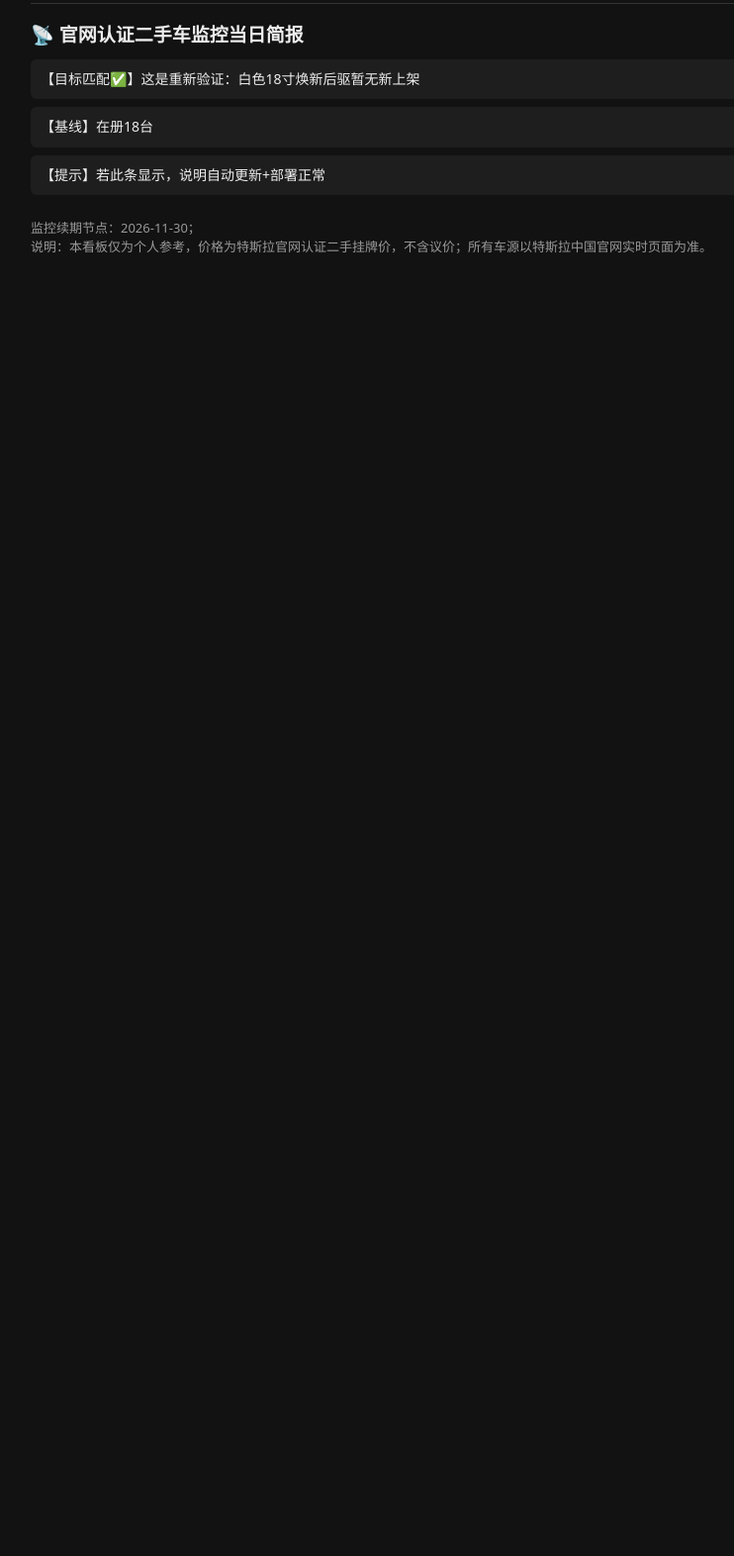
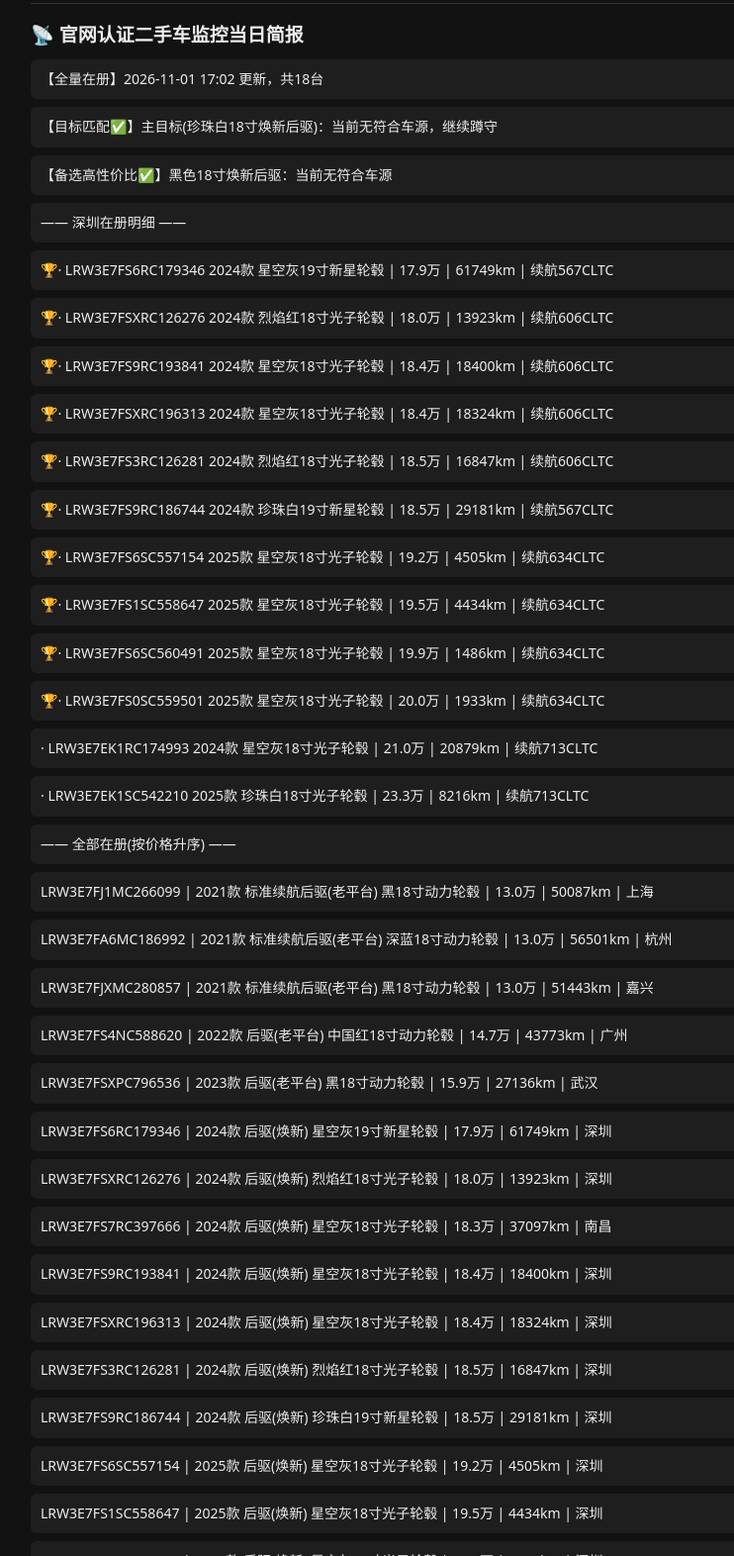
Before and after one commit to LZQ-98/tesla-m3-used-monitor, a plain HTML site: page index.html in a window 1280 px wide. Shown: the part 1228-2800 px from the top of the page at 99% size, without its empty margins (225-967 px from the left). Before the commit the page ends 1504 px from the top, so only its background shows below. Drawn offline with Linux system fonts and the light colour scheme.

Commit message:
auto: update 2026-11-01 17:02:51

```diff
--- a/index.html
+++ b/index.html
@@ -118,7 +118,7 @@
 <body>
     <div class="header">
         <h1>🏁 Model3 特斯拉认证二手车 性价比看板</h1>
-        <div class="update-time">最近更新：2026-11-01 16:20:00</div>
+        <div class="update-time">最近更新：2026-11-01 17:02:51</div>
     </div>
 
     <div class="tip-box">
@@ -179,9 +179,41 @@
     <!-- 每日监控数据区域 -->
     <div class="monitor-area">
         <h2>📡 官网认证二手车监控当日简报</h2>
-        <div class="log-item">【目标匹配✅】这是重新验证：白色18寸焕新后驱暂无新上架</div>
-<div class="log-item">【基线】在册18台</div>
-<div class="log-item">【提示】若此条显示，说明自动更新+部署正常</div>
+        <div class="log-item">【全量在册】2026-11-01 17:02 更新，共18台</div>
+<div class="log-item">【目标匹配✅】主目标(珍珠白18寸焕新后驱)：当前无符合车源，继续蹲守</div>
+<div class="log-item">【备选高性价比✅】黑色18寸焕新后驱：当前无符合车源</div>
+<div class="log-item">—— 深圳在册明细 ——</div>
+<div class="log-item">🏆· LRW3E7FS6RC179346 2024款 星空灰19寸新星轮毂 | 17.9万 | 61749km | 续航567CLTC</div>
+<div class="log-item">🏆· LRW3E7FSXRC126276 2024款 烈焰红18寸光子轮毂 | 18.0万 | 13923km | 续航606CLTC</div>
+<div class="log-item">🏆· LRW3E7FS9RC193841 2024款 星空灰18寸光子轮毂 | 18.4万 | 18400km | 续航606CLTC</div>
+<div class="log-item">🏆· LRW3E7FSXRC196313 2024款 星空灰18寸光子轮毂 | 18.4万 | 18324km | 续航606CLTC</div>
+<div class="log-item">🏆· LRW3E7FS3RC126281 2024款 烈焰红18寸光子轮毂 | 18.5万 | 16847km | 续航606CLTC</div>
+<div class="log-item">🏆· LRW3E7FS9RC186744 2024款 珍珠白19寸新星轮毂 | 18.5万 | 29181km | 续航567CLTC</div>
+<div class="log-item">🏆· LRW3E7FS6SC557154 2025款 星空灰18寸光子轮毂 | 19.2万 | 4505km | 续航634CLTC</div>
+<div class="log-item">🏆· LRW3E7FS1SC558647 2025款 星空灰18寸光子轮毂 | 19.5万 | 4434km | 续航634CLTC</div>
+<div class="log-item">🏆· LRW3E7FS6SC560491 2025款 星空灰18寸光子轮毂 | 19.9万 | 1486km | 续航634CLTC</div>
+<div class="log-item">🏆· LRW3E7FS0SC559501 2025款 星空灰18寸光子轮毂 | 20.0万 | 1933km | 续航634CLTC</div>
+<div class="log-item">· LRW3E7EK1RC174993 2024款 星空灰18寸光子轮毂 | 21.0万 | 20879km | 续航713CLTC</div>
+<div class="log-item">· LRW3E7EK1SC542210 2025款 珍珠白18寸光子轮毂 | 23.3万 | 8216km | 续航713CLTC</div>
+<div class="log-item">—— 全部在册(按价格升序) ——</div>
+<div class="log-item">LRW3E7FJ1MC266099 | 2021款 标准续航后驱(老平台) 黑18寸动力轮毂 | 13.0万 | 50087km | 上海</div>
+<div class="log-item">LRW3E7FA6MC186992 | 2021款 标准续航后驱(老平台) 深蓝18寸动力轮毂 | 13.0万 | 56501km | 杭州</div>
+<div class="log-item">LRW3E7FJXMC280857 | 2021款 标准续航后驱(老平台) 黑18寸动力轮毂 | 13.0万 | 51443km | 嘉兴</div>
+<div class="log-item">LRW3E7FS4NC588620 | 2022款 后驱(老平台) 中国红18寸动力轮毂 | 14.7万 | 43773km | 广州</div>
+<div class="log-item">LRW3E7FSXPC796536 | 2023款 后驱(老平台) 黑18寸动力轮毂 | 15.9万 | 27136km | 武汉</div>
+<div class="log-item">LRW3E7FS6RC179346 | 2024款 后驱(焕新) 星空灰19寸新星轮毂 | 17.9万 | 61749km | 深圳</div>
+<div class="log-item">LRW3E7FSXRC126276 | 2024款 后驱(焕新) 烈焰红18寸光子轮毂 | 18.0万 | 13923km | 深圳</div>
+<div class="log-item">LRW3E7FS7RC397666 | 2024款 后驱(焕新) 星空灰18寸光子轮毂 | 18.3万 | 37097km | 南昌</div>
+<div class="log-item">LRW3E7FS9RC193841 | 2024款 后驱(焕新) 星空灰18寸光子轮毂 | 18.4万 | 18400km | 深圳</div>
+<div class="log-item">LRW3E7FSXRC196313 | 2024款 后驱(焕新) 星空灰18寸光子轮毂 | 18.4万 | 18324km | 深圳</div>
+<div class="log-item">LRW3E7FS3RC126281 | 2024款 后驱(焕新) 烈焰红18寸光子轮毂 | 18.5万 | 16847km | 深圳</div>
+<div class="log-item">LRW3E7FS9RC186744 | 2024款 后驱(焕新) 珍珠白19寸新星轮毂 | 18.5万 | 29181km | 深圳</div>
+<div class="log-item">LRW3E7FS6SC557154 | 2025款 后驱(焕新) 星空灰18寸光子轮毂 | 19.2万 | 4505km | 深圳</div>
+<div class="log-item">LRW3E7FS1SC558647 | 2025款 后驱(焕新) 星空灰18寸光子轮毂 | 19.5万 | 4434km | 深圳</div>
+<div class="log-item">LRW3E7FS6SC560491 | 2025款 后驱(焕新) 星空灰18寸光子轮毂 | 19.9万 | 1486km | 深圳</div>
+<div class="log-item">LRW3E7FS0SC559501 | 2025款 后驱(焕新) 星空灰18寸光子轮毂 | 20.0万 | 1933km | 深圳</div>
+<div class="log-item">LRW3E7EK1RC174993 | 2024款 长续航四驱(焕新) 星空灰18寸光子轮毂 | 21.0万 | 20879km | 深圳</div>
+<div class="log-item">LRW3E7EK1SC542210 | 2025款 长续航四驱(焕新) 珍珠白18寸光子轮毂 | 23.3万 | 8216km | 深圳</div>
 
     </div>
 
```
